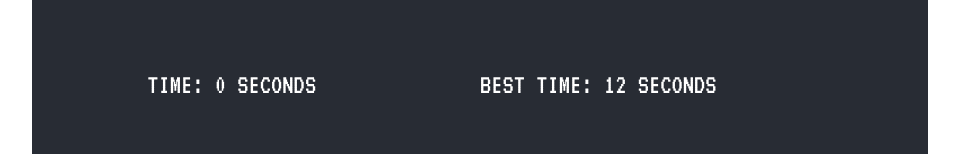
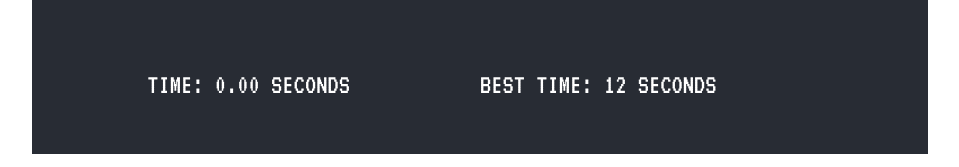
Before and after one commit to KarolSongin/Memory-Quiz-Game, a React (Vite) app: page / in a window 1280 px wide. Shown: the part 630-797 px from the top of the page, without its empty margins (160-1119 px from the left). Built offline with nearby package versions, Linux system fonts and the light colour scheme.

Commit message:
progress

```diff
--- a/src/components/Card.jsx
+++ b/src/components/Card.jsx
@@ -4,8 +4,12 @@ export default function Card(props) {
     txt.innerHTML = html;
     return txt.value;
   }
+
+  function clickHandle(e) {
+    e.currentTarget.classList.toggle("flipped");
+  }
   return (
-    <div className="card">
+    <div className="card" onClick={clickHandle} id={props.id}>
       <div className="card-front">{decodeHTML(props.text)}</div>
       <div className="card-back"></div>
     </div>
--- a/src/components/Cards.jsx
+++ b/src/components/Cards.jsx
@@ -1,7 +1,13 @@
 import Card from "./Card";
 export default function Cards(props) {
   const cards = props.cards.map((card) => {
-    return <Card text={card} key={Math.random()} />;
+    return (
+      <Card
+        id={card.id}
+        text={card.question || card.answer}
+        key={Math.random()}
+      />
+    );
   });
   return <div className="cards">{cards}</div>;
 }
--- a/src/components/CurrentTime.jsx
+++ b/src/components/CurrentTime.jsx
@@ -1,3 +1,21 @@
+import { useState, useEffect } from "react";
+
 export default function CurrentTime(props) {
-  return <div className="current-time">{`Time: ${props.time} seconds`}</div>;
+  const [time, setTime] = useState(props.time);
+  useEffect(() => {
+    let interval;
+    if (props.started) {
+      interval = setInterval(() => {
+        setTime((prev) => prev + 0.01);
+      }, 10);
+    } else if (!props.started && props.saved) {
+      props.saveGame(time);
+      clearInterval(interval);
+    }
+    return () => clearInterval(interval);
+  }, [props.started, props.saved]);
+
+  return (
+    <div className="current-time">{`Time: ${time.toFixed(2)} seconds`}</div>
+  );
 }
--- a/src/components/GameBoard.jsx
+++ b/src/components/GameBoard.jsx
@@ -25,28 +25,22 @@ export default function GameBoard() {
       const data = await response.json();
       const cards = [];
       for (let i = 0; i < data.results.length; i++) {
-        cards.push(data.results[i].question);
-        cards.push(data.results[i].correct_answer);
+        const id = Math.random();
+        cards.push({
+          question: data.results[i].question,
+          id: id,
+          flipped: false,
+        });
+        cards.push({
+          answer: data.results[i].correct_answer,
+          id: id,
+          flipped: false,
+        });
       }
       cards.sort(() => Math.random() - 0.5);
-      if (gameState.time === 0) {
-        const interval = setInterval(() => {
       setGameState((prev) => {
         return {
           ...defaultGame,
-              started: true,
-              lives: 6,
-              quiz: data.results,
-              cards: cards,
-              time: prev.time + 1,
-              interval,
-            };
-          });
-        }, 1000);
-      } else if (gameState.time > 0) {
-        setGameState((prev) => {
-          return {
-            ...prev,
           started: true,
           lives: 6,
           quiz: data.results,
@@ -55,11 +49,27 @@ export default function GameBoard() {
         };
       });
     }
-    } else if (event.target.id === "pause") {
-      clearInterval(gameState.interval);
   }
+  function pauseGame() {
+    setGameState((prev) => {
+      return {
+        ...prev,
+        started: false,
+        saved: true,
+      };
+    });
+  }
+  function saveGame(time) {
+    console.log("saved");
+    setGameState((prev) => {
+      return {
+        ...prev,
+        time: time,
+      };
+    });
   }
 
+  console.log(gameState);
   return (
     <div className="game-board">
       <Button
@@ -71,7 +81,7 @@ export default function GameBoard() {
       <Button
         btnText="Pause & save"
         className="btn-pause"
-        handleClick={newGame}
+        handleClick={pauseGame}
         id="pause"
       />
       <Lives />
@@ -80,7 +90,13 @@ export default function GameBoard() {
       ) : (
         <Cards cards={gameState.cards} />
       )}
-      <CurrentTime time={gameState.time} />
+      <CurrentTime
+        saved={gameState.saved}
+        started={gameState.started}
+        time={gameState.time}
+        lives={gameState.lives}
+        saveGame={saveGame}
+      />
       <BestTime />
     </div>
   );
--- a/src/css/index.css
+++ b/src/css/index.css
@@ -86,10 +86,10 @@
   width: 2vw;
   height: auto;
   margin-left: 1.2vw;
-  transition: all 0.1s;
+  transition: all 0.7s;
 }
 .live-img:hover {
-  width: 2.1vw;
+  width: 2.5vw;
   height: auto;
 }
 
@@ -115,13 +115,13 @@
 .card {
   width: 100%;
   height: 100%;
-  transition: all 0.5s ease-out;
+  transition: all 0.3s ease-out;
   transform-style: preserve-3d;
   border-radius: 10px;
   cursor: pointer;
 }
-.card:active {
-  background-color: #108b3b;
+
+.flipped {
   scale: 1.01;
   transform: rotateY(180deg);
 }
```
Lines whose indentation alone changed are shown as unchanged.
